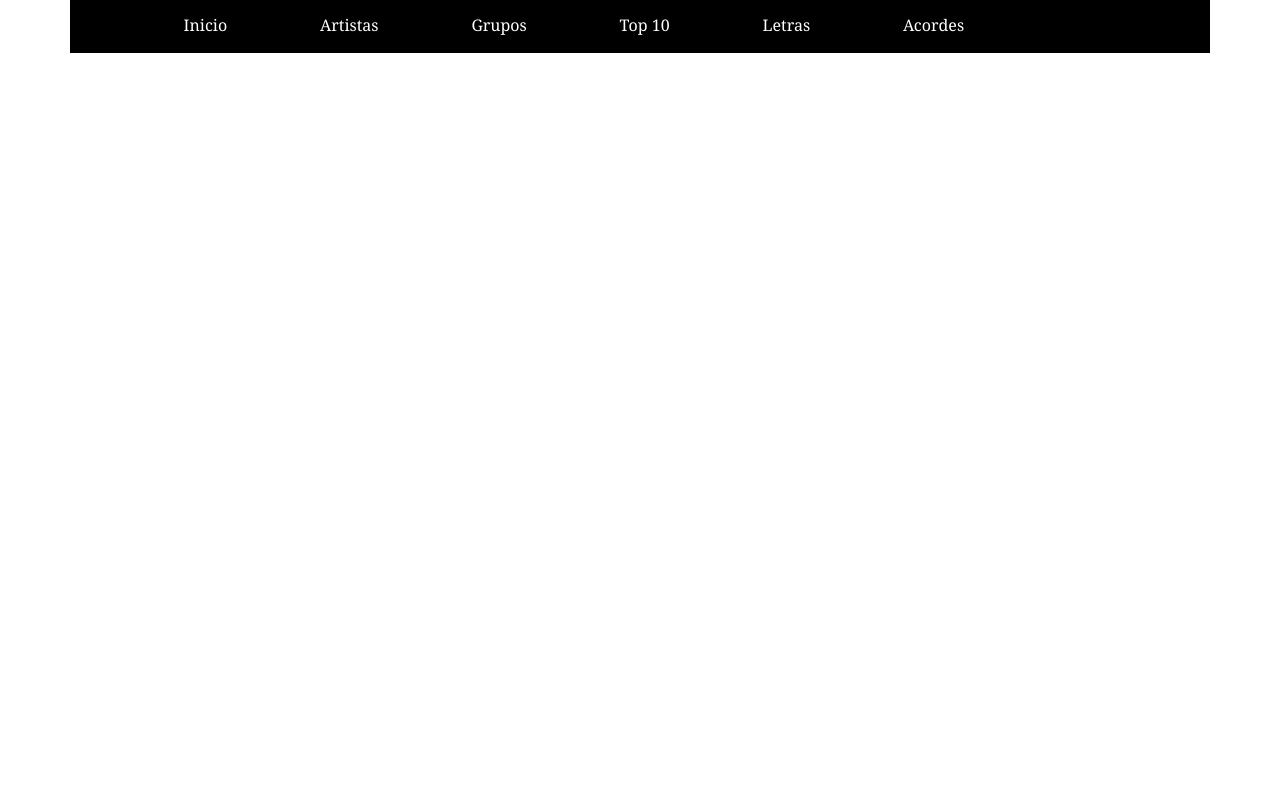
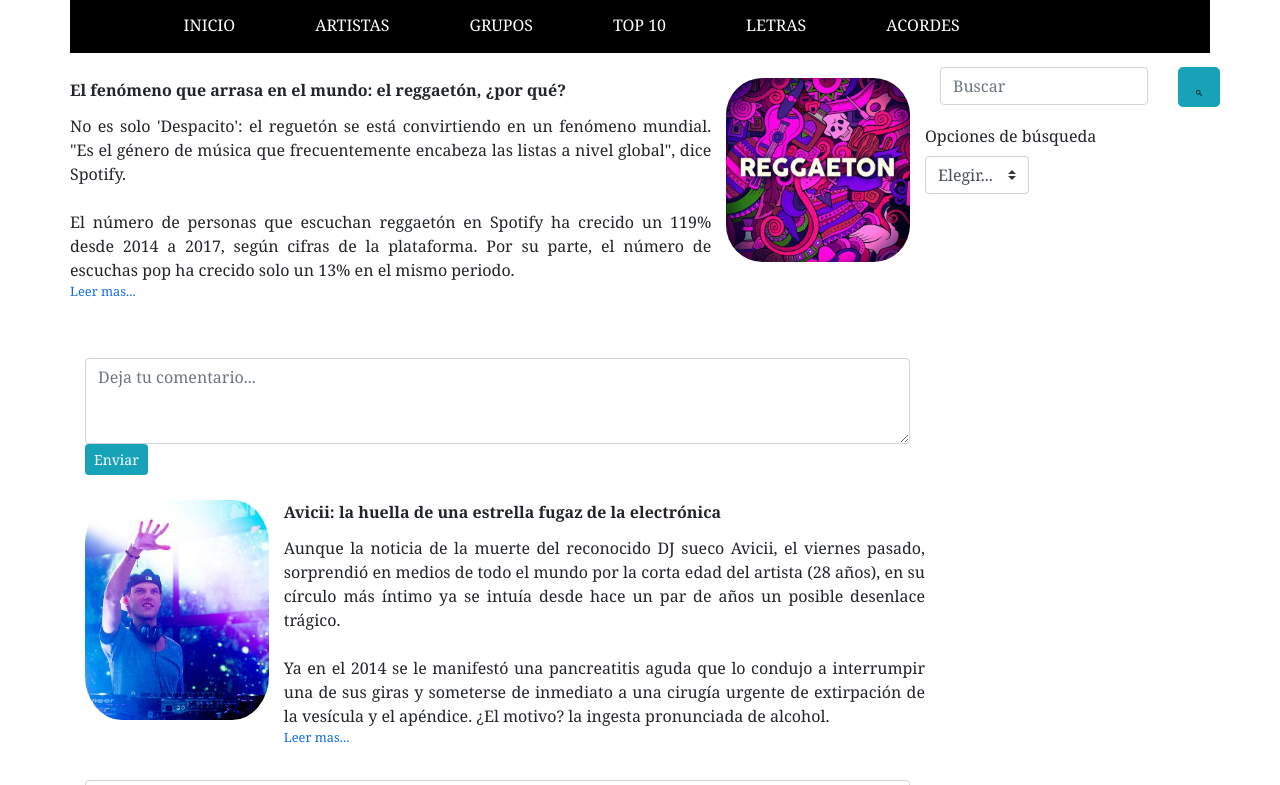
Before and after one commit to faping/Blog-de-musica, a plain HTML site: page index.html in a window 1280 px wide. Shown: the part 123-908 px from the top of the page. Before the commit the page ends 800 px from the top, so only its background shows below. Drawn offline with Linux system fonts and the light colour scheme.

Commit message:
Reordenamiento
Continúa reordenamiento de artículos y buscador, con estilos CSS

```diff
--- a/css/estilos_personalizados.css
+++ b/css/estilos_personalizados.css
@@ -32,57 +32,43 @@ body{
 	padding-left: 7vw;
 }
 .nav-item{
-	padding-right: 6vw;
+	padding-right: 5vw;
+}
+.nav-item a:hover{
+	color: #0f6ce6;
 }
 .boton{
 	color: white;
-
 }
 .article{
-	height: 40vh;
-	padding-left: 15px;
+	height: 35vh;
+	background: white;
+	margin-top: 3%;
 }
 .article-title{
-	font-size: 18px;
+	font-size: 1em;
 	font-weight: bolder;
-	color: black;
-	padding-left: 20px;
-	padding-top: 10px;
-	background: #f8f9d7;
-	height: 40px;
-	margin-left: 5px;
 }
 .article-img{
-	padding-top: 10px;
-	height: 50vh;
-	padding-left: 5px;
-}
-.image{
+	border-radius: 20%;
 	width: 100%;
-	height: 75%;
-	border-radius: 20px;
 }
 .article-text{
-	padding-left: 20px;
-	background: #f8f9d7;
-	margin-left: 5px;
+	padding-top: 2%;
 }
-.comentario{
-	padding-left: 5px;
-	padding-top: 5px;
+.article-text a{
+	font-size: 0.8em;
+	color: #0f6ce6;
 }
 .buscador{
-	padding-left: 15px;
-	padding-top: 5px;
+	margin-top: 5%;
 }
-.contenedor{
-	background: #f8f9d7;
-	height: 100vh;
+.icono{
+	height: 5vh;
 }
-.espacio{
-	width: 40px;
+.lupa{
+	height: 1vh;
 }
 .eleccion{
-	padding-left: 15px;
-	padding-top: 5px;
+	padding-top: 5%;
 }
--- a/index.html
+++ b/index.html
@@ -12,8 +12,8 @@
 	<link rel="stylesheet" type="text/css" href="css/estilos_personalizados.css">
 </head>
 <body>
+	<div class="container">
 	<header>
-		<div class="container">
 			<div class="row encabezado">
 				<div class="col-lg-3">
 					<img src="img/Logo.png" title="Logo" alt="Logo blog musical" class="logo">
@@ -39,28 +39,90 @@
 					<div class="collapse navbar-collapse" id="navbarNav">
 						<ul class="navbar-nav">
 							<li class="nav-item">
-								<a class="nav-link boton" href="#">Inicio</a>
+								<a class="nav-link boton" href="#">INICIO</a>
 							</li>
 							<li class="nav-item">
-								<a class="nav-link boton" href="#">Artistas</a>
+								<a class="nav-link boton" href="#">ARTISTAS</a>
 							</li>
 							<li class="nav-item">
-								<a class="nav-link boton" href="#">Grupos</a>
+								<a class="nav-link boton" href="#">GRUPOS</a>
 							</li>
 							<li class="nav-item">
-								<a class="nav-link boton" href="#">Top 10</a>
+								<a class="nav-link boton" href="#">TOP 10</a>
 							</li>
 							<li class="nav-item">
-								<a class="nav-link boton" href="#">Letras</a>
+								<a class="nav-link boton" href="#">LETRAS</a>
 							</li>
 							<li class="nav-item">
-								<a class="nav-link boton" href="#">Acordes</a>
+								<a class="nav-link boton" href="#">ACORDES</a>
 							</li>
 						</ul>
 					</div>
 				</nav>
 			</div>
-		</div>
 	</header>
+			<div class="row">
+				<div class="col-lg-9">
+					<div class="row article">
+						<div class="col-lg-9">
+							<div class="row article-title text-center">El fenómeno que arrasa en el mundo: el reggaetón, ¿por qué?</div>
+							<div class="row article-text text-justify">No es solo 'Despacito': el reguetón se está convirtiendo en un fenómeno mundial. "Es el género de música que frecuentemente encabeza las listas a nivel global", dice Spotify.<br><br>
+
+							El número de personas que escuchan reggaetón en Spotify ha crecido un 119% desde 2014 a 2017, según cifras de la plataforma. Por su parte, el número de escuchas pop ha crecido solo un 13% en el mismo periodo.<a href="#">Leer mas...</a></div>
+						</div>
+						<div class="col-lg-3">
+							<img class="article-img" src="img/reggaeton.jpg" title="Reggaetón" alt="Reggaetón">
+						</div>
+					</div>
+					<div class="row">
+						<div class="col-lg-12">
+							<textarea class="form-control" rows="3" id="comentarios" placeholder="Deja tu comentario..."></textarea>
+							<button type="button" class="btn btn-info btn-sm">Enviar</button>
+						</div>
+					</div>
+					<div class="row article">
+						<div class="col-lg-3">
+							<img class="article-img" src="img/avicci.jpg" title="Electrónica" alt="Electrónica">
+						</div>
+						<div class="col-lg-9">
+							<div class="row article-title text-center">Avicii: la huella de una estrella fugaz de la electrónica</div>
+							<div class="row article-text text-justify">Aunque la noticia de la muerte del reconocido DJ sueco Avicii, el viernes pasado, sorprendió en medios de todo el mundo por la corta edad del artista (28 años), en su círculo más íntimo ya se intuía desde hace un par de años un posible desenlace trágico.<br><br>
+
+							Ya en el 2014 se le manifestó una pancreatitis aguda que lo condujo a interrumpir una de sus giras y someterse de inmediato a una cirugía urgente de extirpación de la vesícula y el apéndice. ¿El motivo? la ingesta pronunciada de alcohol.<a href="#">Leer mas...</a></div>
+						</div>
+					</div>
+					<div class="row">
+						<div class="col-lg-12">
+							<textarea class="form-control" rows="3" id="comentarios" placeholder="Deja tu comentario..."></textarea>
+							<button type="button" class="btn btn-info btn-sm">Enviar</button>
+						</div>
+					</div>
+				</div>
+				<div class="col-lg-3">
+					<div class="row">
+       					<div class="col-lg-10 buscador">
+                    		<input type="text" class="form-control" placeholder="Buscar"/>
+                		</div>
+                		<div class="col-lg-2 buscador">
+                			<button class="btn btn-info btn-lg icono" type="button">
+                				<img src="img/buscar.svg" class="lupa">
+                    		</button>
+                    	</div>
+            		</div>
+        			<div class="row eleccion">
+						<form class="form-inline">
+  							<label class="my-1 mr-2" for="inlineFormCustomSelectPref">Opciones de búsqueda</label>
+  							<select class="custom-select my-1 mr-sm-2" id="inlineFormCustomSelectPref">
+    							<option selected>Elegir...</option>
+    							<option value="1">Inicio</option>
+    							<option value="2">Grupos</option>
+    							<option value="3">Top 10</option>
+    							<option value="4">Letras</option>
+    							<option value="5">Acordes</option>
+  							</select>
+  						</form>
+					</div>
+				</div>
+			</div>
 </body>
 </html>
```
Also changed, not shown: img/buscar.svg (added).
